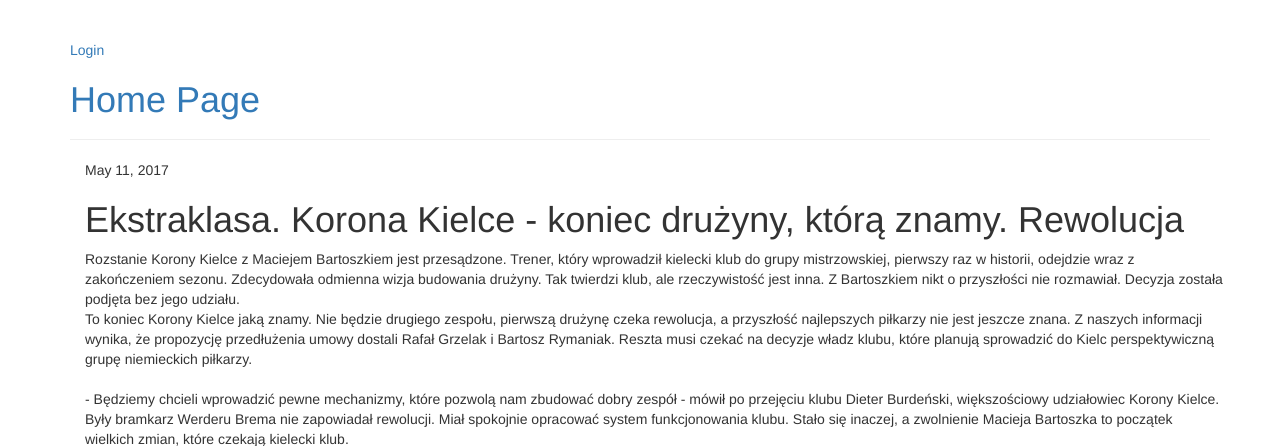
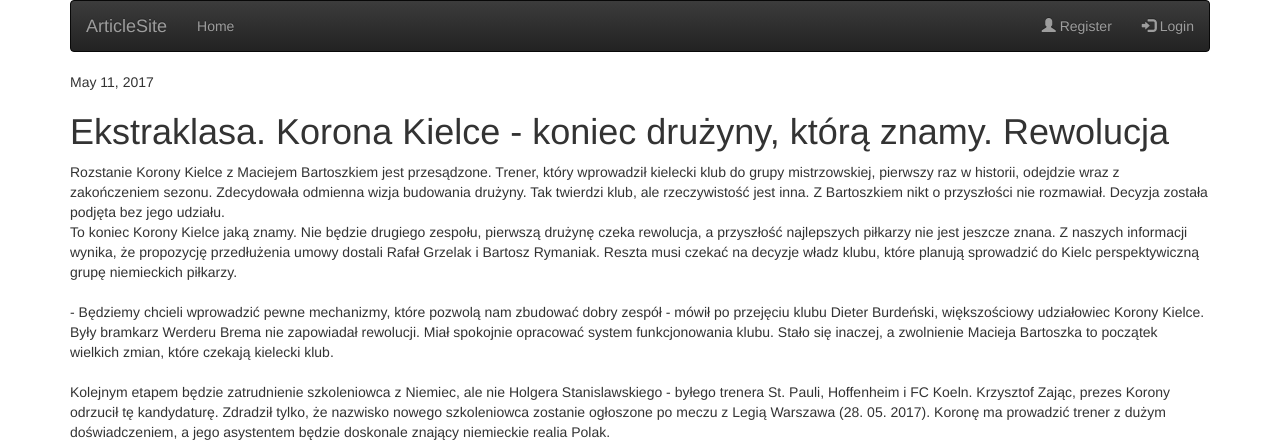
Before and after one commit to maro512/www, a Django app: page /article/1/ in a window 1280 px wide. Shown: the top 446 px of the page. Run offline with Django 3.2, Linux system fonts and the light colour scheme; data comes from the database, SQL or seed files in the repository; both versions use the stored data as it was after the commit; some libraries are stand-ins or nearby versions.

Commit message:
Odrobina estetyki3

```diff
--- a/newspaper/templates/newspaper/comment.html
+++ b/newspaper/templates/newspaper/comment.html
@@ -1,11 +1,16 @@
 <div class="panel-group">
     {% for comment in comments %}
         <div class="panel panel-primary">
-            <div class="panel-heading"><h4>{{ comment.author }} <small>{{ comment.date }}</small></h4></div>
+            <div class="panel-heading">
+                <h4>{{ comment.author }} <small>{{ comment.date }}</small>
+                    {% if user.is_authenticated %}
+                    <span class="badge pull-right">
+                        <a href="{% url 'comment_remove' fk=article.pk pk=comment.pk %}">Remove</a>
+                    </span>
+                {% endif %}
+                </h4>
+            </div>
             <div class="panel-body">{{ comment.content|linebreaksbr }}</div>
         </div>
-        {% if user.is_authenticated %}
-            <a class="btn btn-default" href="{% url 'comment_remove' fk=article.pk pk=comment.pk %}">Remove</a>
-        {% endif %}
     {% endfor %}
 </div>
--- a/newspaper/templates/newspaper/home.html
+++ b/newspaper/templates/newspaper/home.html
@@ -9,20 +9,29 @@
 <body>
 <body>
     <div class="container">
-    <div class="page-header">
+        <nav class="navbar navbar-inverse">
+          <div class="container-fluid">
+            <div class="navbar-header">
+              <a class="navbar-brand" href="/" >ArticleSite</a>
+            </div>
+            <ul class="nav navbar-nav">
+              <li><a href="/">Home</a></li>
               {% if user.is_authenticated %}
-            <div class="btn-group">
-                <a href="{% url 'article_new' %}" class="btn btn-primary">Add new article</a>
-                <a href="{% url 'not_published_list' %}" class="btn btn-primary">Not published</a>
+                  <li><a href="{% url 'article_new' %}" >Add new article</a></li>
+                  <li><a href="{% url 'not_published_list' %}" >Not published</a></li>
+              {% endif %}
+            </ul>
+            <ul class="nav navbar-nav navbar-right">
+              {% if user.is_authenticated %}
+                  <li><a>Hello, {{ user.username }}</a></li>
+                  <li><a href="{% url 'logout' %}">Log out</a></li>
+              {% else %}
+                <li><a href="#"><span class="glyphicon glyphicon-user"></span> Register</a></li>
+                <li><a href="{% url 'login' %}"><span class="glyphicon glyphicon-log-in"></span> Login</a></li>
+              {% endif %}
+            </ul>
           </div>
-            <p class="top-menu">Hello {{ user.username }}
-                <small>(<a href="{% url 'logout' %}">Log out</a>)</small>
-            </p>
-        {% else %}
-            <a href="{% url 'login' %}" class="top-menu">Login</a>
-
-        {% endif %}
-        <h1><a href="/">Home Page</a></h1>
+        </nav>
     </div>
         <div class="content container">
             {% block content %}
```
Also changed, not shown: db.sqlite3. Lines whose indentation alone changed are shown as unchanged.
